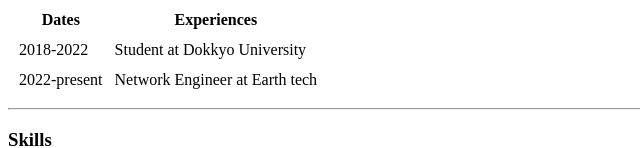
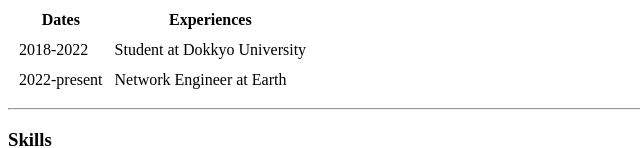
Before and after one commit to Mylifeaskyara/cv, a plain HTML site: page index.html in a window 1280 px wide. Shown: the part 657-805 px from the top of the page, 0-640 px from the left. Drawn offline with Linux system fonts and the light colour scheme.

Commit message:
Add files via upload

```diff
--- a/index.html
+++ b/index.html
@@ -40,7 +40,7 @@
     </tr>
     <tr>
       <td>2022-present</td>
-      <td>Network Engineer at Earth tech</td>
+      <td>Network Engineer at Earth</td>
     </tr>
   </table>
   <hr>
```
